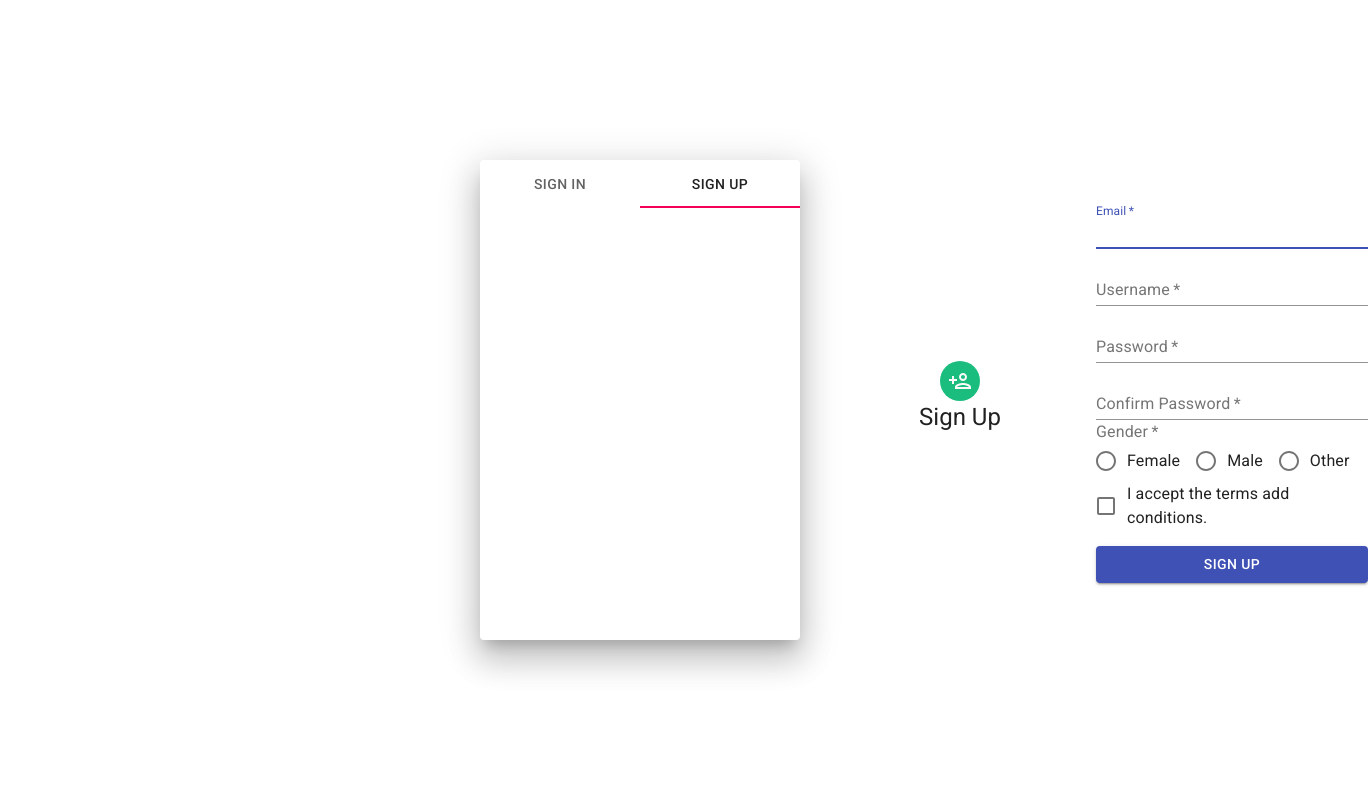
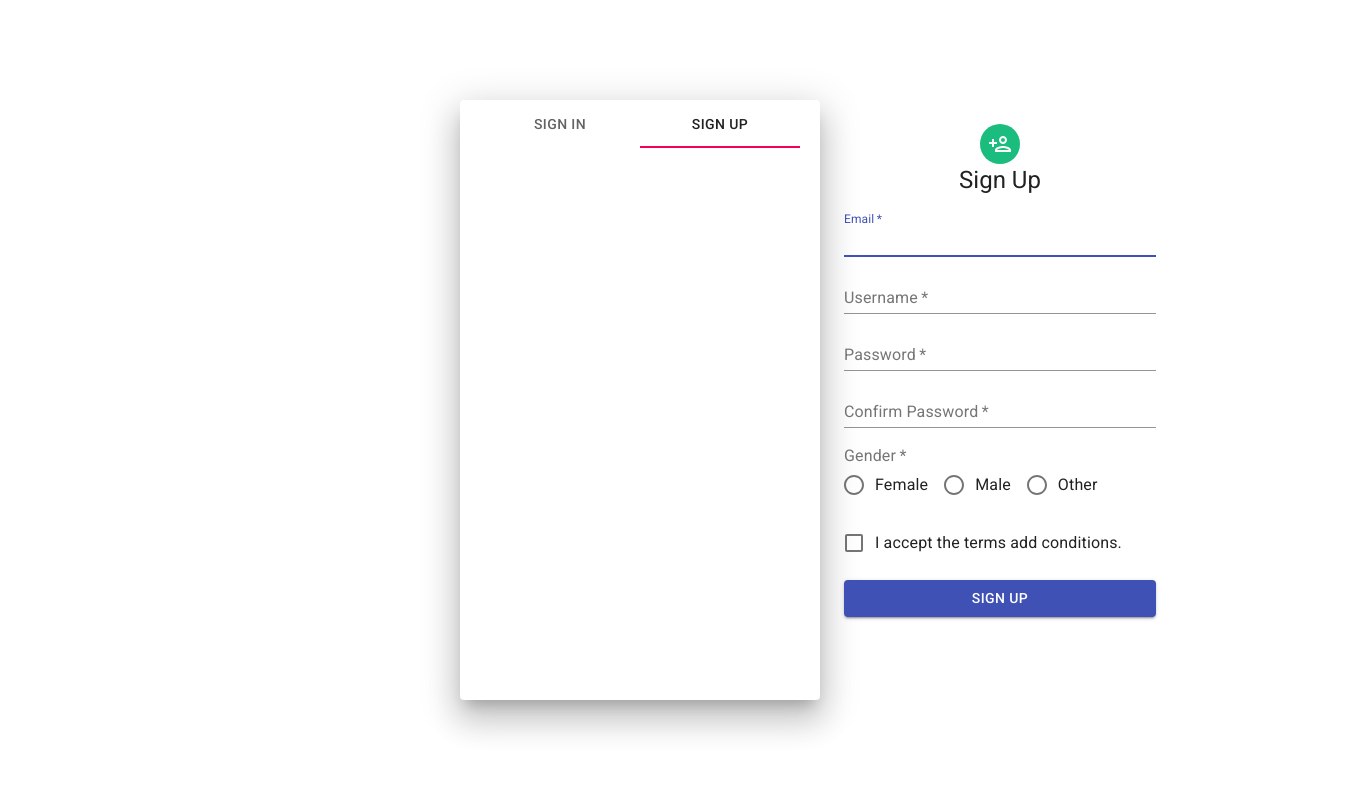
Before and after one commit to nguynphiho/projectfinalreactjs, a React (Create React App) app: page /cart in a window 1280 px wide. Both pictures are taken after a click on the link "Sign up". Shown: the top 800 px of the page, 1368 px wide, since content can reach past the window. Built offline with nearby package versions, Linux system fonts and the light colour scheme.

Commit message:
update code

```diff
--- a/public/index.html
+++ b/public/index.html
@@ -8,26 +8,9 @@
       name="description"
       content="Web site created using create-react-app"
     />
-    <link rel="apple-touch-icon" href="%PUBLIC_URL%/logo192.png" />
-    <link rel="stylesheet" href="https://fonts.googleapis.com/css?family=Roboto:300,400,500,700&display=swap" />
-    <title>React Project Final</title>
-
-    <!--
-      manifest.json provides metadata used when your web app is installed on a
-      user's mobile device or desktop. See https://developers.google.com/web/fundamentals/web-app-manifest/
-    -->
-    <link rel="manifest" href="%PUBLIC_URL%/manifest.json" />
-    <!--
-      Notice the use of %PUBLIC_URL% in the tags above.
-      It will be replaced with the URL of the `public` folder during the build.
-      Only files inside the `public` folder can be referenced from the HTML.
-
-      Unlike "/favicon.ico" or "favicon.ico", "%PUBLIC_URL%/favicon.ico" will
-      work correctly both with client-side routing and a non-root public URL.
-      Learn how to configure a non-root public URL by running `npm run build`.
-    -->
     <title>Rooibos_Verdure</title>
     <link href="https://fonts.googleapis.com/css2?family=Poppins:wght@300;400;500;600;700&display=swap" rel="stylesheet">
+    <link rel="stylesheet" href="https://fonts.googleapis.com/css?family=Roboto:300,400,500,700&display=swap" />
   </head>
   <body>
     <noscript>You need to enable JavaScript to run this app.</noscript>
--- a/src/components/LoginAndRegister/SignIn/index.js
+++ b/src/components/LoginAndRegister/SignIn/index.js
@@ -21,8 +21,11 @@ const useStyles = makeStyles((theme) => ({
     backgroundColor: "#1bbd7e",
   },
   submit: {
-    margin: theme.spacing(2, 0),
+    margin: theme.spacing(4, 0),
   },
+  field: {
+    margin: theme.spacing(2, 0)
+  }
 }));
 
 const Login = ({ toggle }) => {
@@ -51,14 +54,13 @@ const Login = ({ toggle }) => {
     <Grid
       container
       direction="column"
-      justifyContent="space-evenly"
       className={classes.content}
     >
       <Grid item container direction="column" alignItems="center">
         <Avatar className={classes.avatar}>
           <AccountCircleOutlinedIcon />
         </Avatar>
-        <Typography variant="h5" component="h1">
+        <Typography variant="h5" component="h1" gutterBottom>
           Sign In
         </Typography>
       </Grid>
@@ -75,6 +77,7 @@ const Login = ({ toggle }) => {
             required
             autoFocus
             margin="dense"
+            className={classes.field}
           />
           <TextField
             type="password"
@@ -86,7 +89,7 @@ const Login = ({ toggle }) => {
             placeholder="Password"
             fullWidth
             required
-            margin="dense"
+            className={classes.field}
           />
           <FormControlLabel
             control={
@@ -111,10 +114,10 @@ const Login = ({ toggle }) => {
         </form>
       </Grid>
       <Grid item>
-        <Typography>
+        <Typography gutterBottom>
           <Link href="#">Forgot password</Link>
         </Typography>
-        <Typography>
+        <Typography gutterBottom>
           Do you have account?
           <Link href="#" onClick={(e) => toggle(e, "signup")}>
             Sign up
--- a/src/components/LoginAndRegister/SignUp/index.js
+++ b/src/components/LoginAndRegister/SignUp/index.js
@@ -26,6 +26,12 @@ const useStyles = makeStyles((theme) => ({
   submit: {
     margin: theme.spacing(2, 0),
   },
+  gender: {
+    marginTop: theme.spacing(2)
+  },
+  term: {
+    marginTop: theme.spacing(2)
+  }
 }));
 
 const Signup = () => {
@@ -64,14 +70,13 @@ const Signup = () => {
     <Grid
       container
       direction="column"
-      justifyContent="space-evenly"
       className={classes.content}
     >
       <Grid item container direction="column" alignItems="center">
         <Avatar className={classes.avatar}>
           <PersonAddOutlinedIcon />
         </Avatar>
-        <Typography variant="h5" component="h1">
+        <Typography variant="h5" component="h1" gutterBottom>
           Sign Up
         </Typography>
       </Grid>
@@ -125,7 +130,7 @@ const Signup = () => {
             required
             margin="dense"
           />
-          <FormControl component="fieldset" required>
+          <FormControl component="fieldset" required className={classes.gender}>
             <FormLabel component="legend">Gender</FormLabel>
             <RadioGroup row name="gender" value={account.gender} onChange={handleChange}>
               <FormControlLabel
@@ -146,6 +151,7 @@ const Signup = () => {
               <Checkbox checked={term} onChange={handleTerm} color="primary" />
             }
             label="I accept the terms add conditions."
+            className={classes.term}
           />
           <Button
             type="submit"
--- a/src/components/LoginAndRegister/index.js
+++ b/src/components/LoginAndRegister/index.js
@@ -13,16 +13,15 @@ const useStyles = makeStyles((theme) => ({
     width: "100vw",
   },
   paper: {
-    width: "40vh",
-    height: "60vh",
-    margin: "20px auto",
+    width: "45vh",
+    height: "75vh",
   },
   content: {
     width: "100%",
     height: "100%",
   },
   tabPanel: {
-    height: "calc(100% - 48px)",
+    height: "100%",
   },
 }));
 
```
